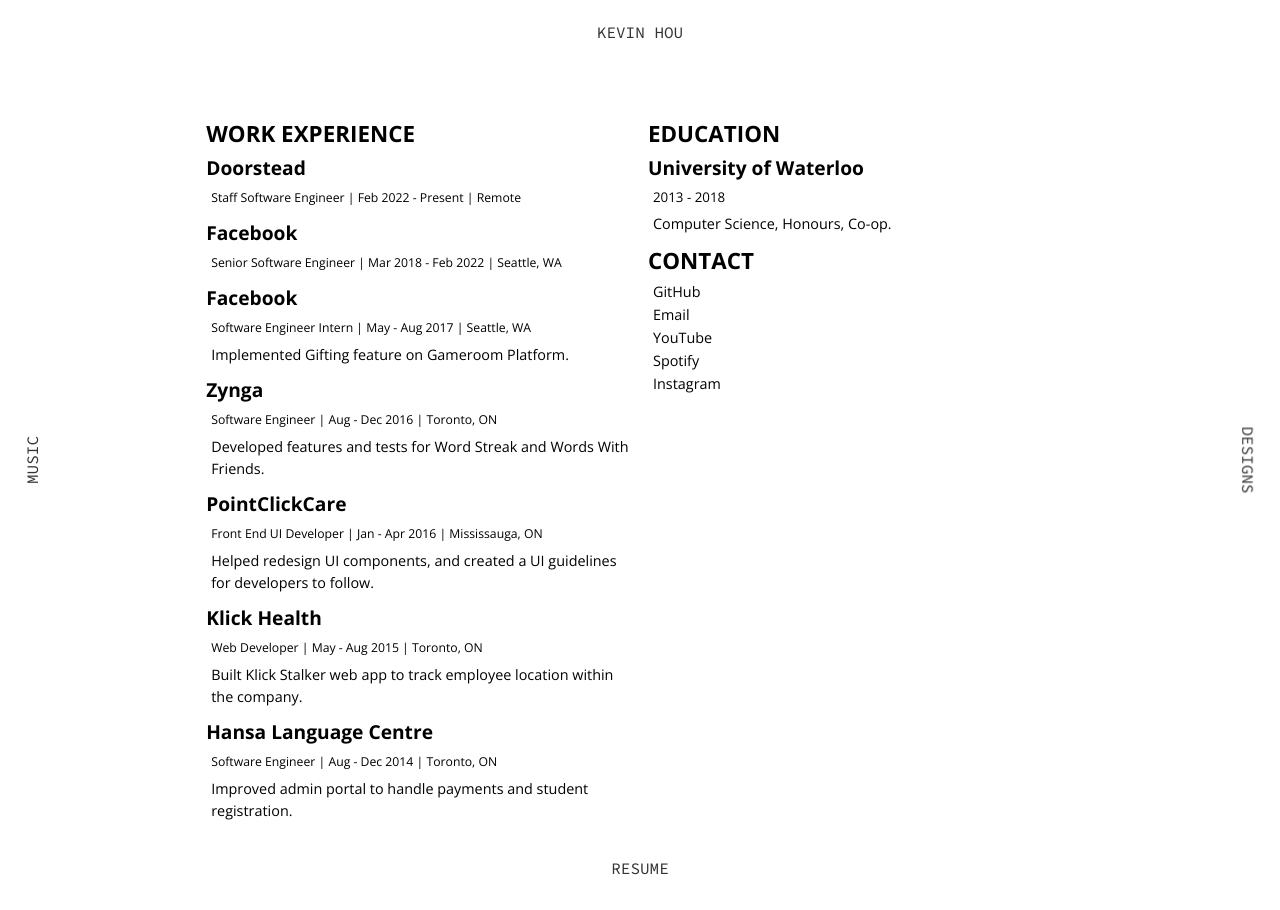
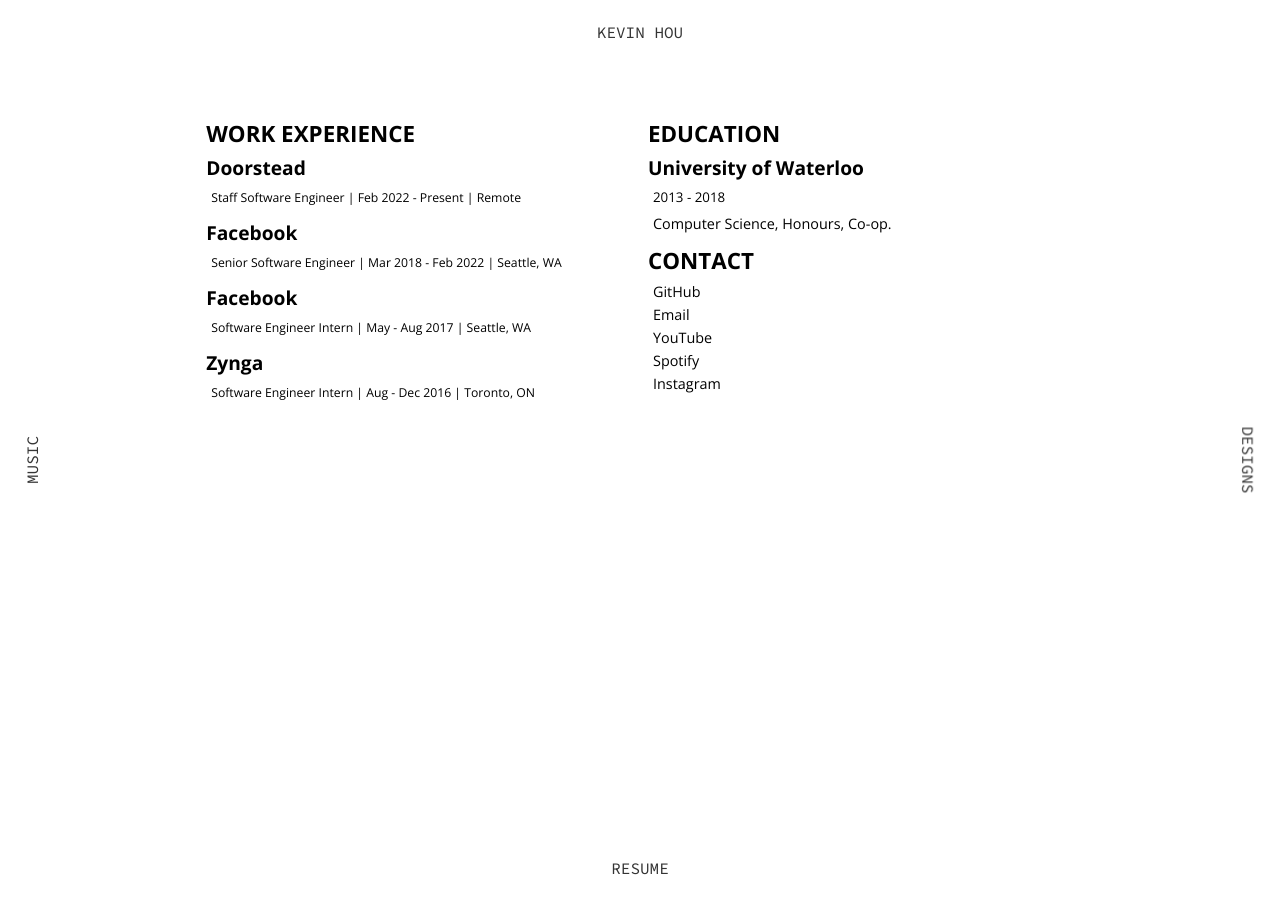
Before and after one commit to kevhou/kevhou.github.io, a Jekyll site: the page built from resume/index.html, in a window 1280 px wide. Built offline with Jekyll 4.4.1, drawn with Linux system fonts in a browser that asks for light colours.

Commit message:
Update index.html

```diff
--- a/resume/index.html
+++ b/resume/index.html
@@ -21,16 +21,16 @@
       <div class="block">
         <h2>Facebook</h2>
         <p><small>Software Engineer Intern | May - Aug 2017 | Seattle, WA</small></p>
-        <p>Implemented Gifting feature on Gameroom Platform.</p>
+<!--         <p>Implemented Gifting feature on Gameroom Platform.</p> -->
       </div>
 
       <div class="block">
         <h2>Zynga</h2>
-        <p><small>Software Engineer | Aug - Dec 2016 | Toronto, ON</small></p>
-        <p>Developed features and tests for Word Streak and Words With Friends.</p>
+        <p><small>Software Engineer Intern | Aug - Dec 2016 | Toronto, ON</small></p>
+<!--         <p>Developed features and tests for Word Streak and Words With Friends.</p> -->
       </div>
 
-      <div class="block">
+<!--       <div class="block">
         <h2>PointClickCare</h2>
         <p><small>Front End UI Developer | Jan - Apr 2016 | Mississauga, ON</small></p>
         <p>Helped redesign UI components, and created a UI guidelines for developers to follow.</p>
@@ -46,7 +46,7 @@
         <h2>Hansa Language Centre</h2>
         <p><small>Software Engineer | Aug - Dec 2014 | Toronto, ON</small></p>
         <p>Improved admin portal to handle payments and student registration.</p>
-      </div>
+      </div> -->
     </div>
 
     <div class="col-xs-12 col-sm-6">
```
